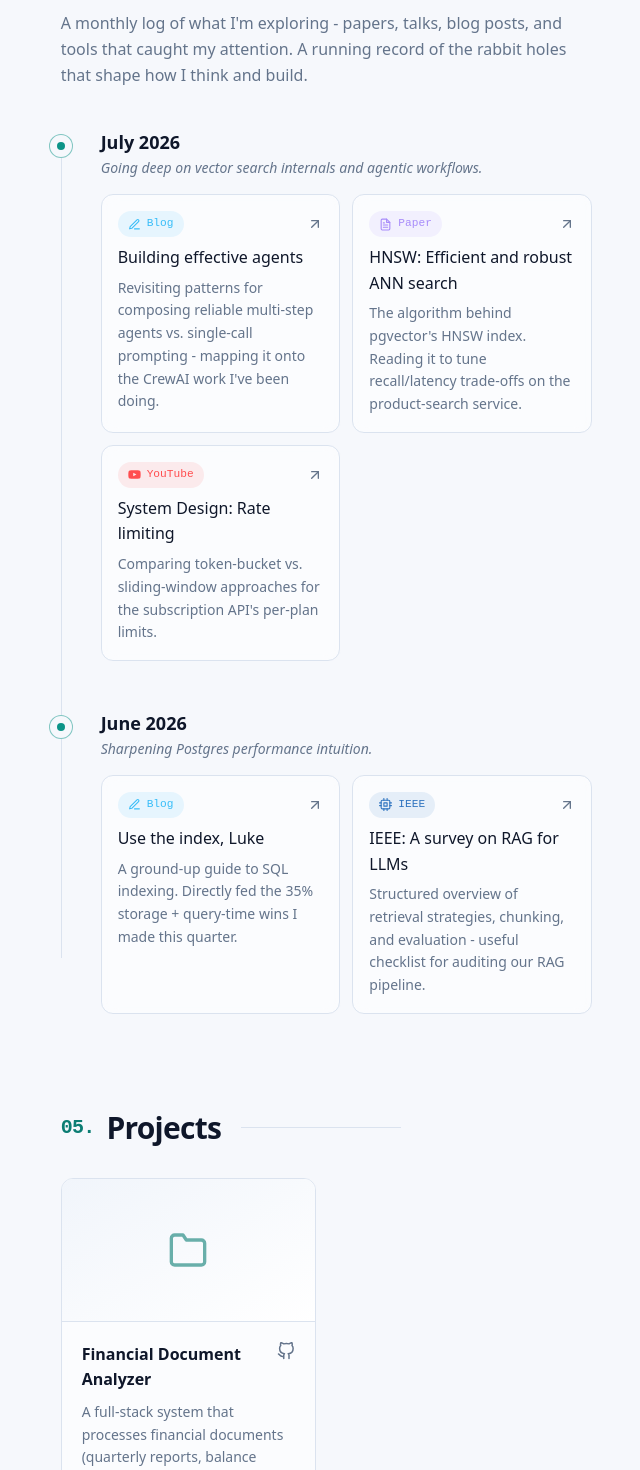
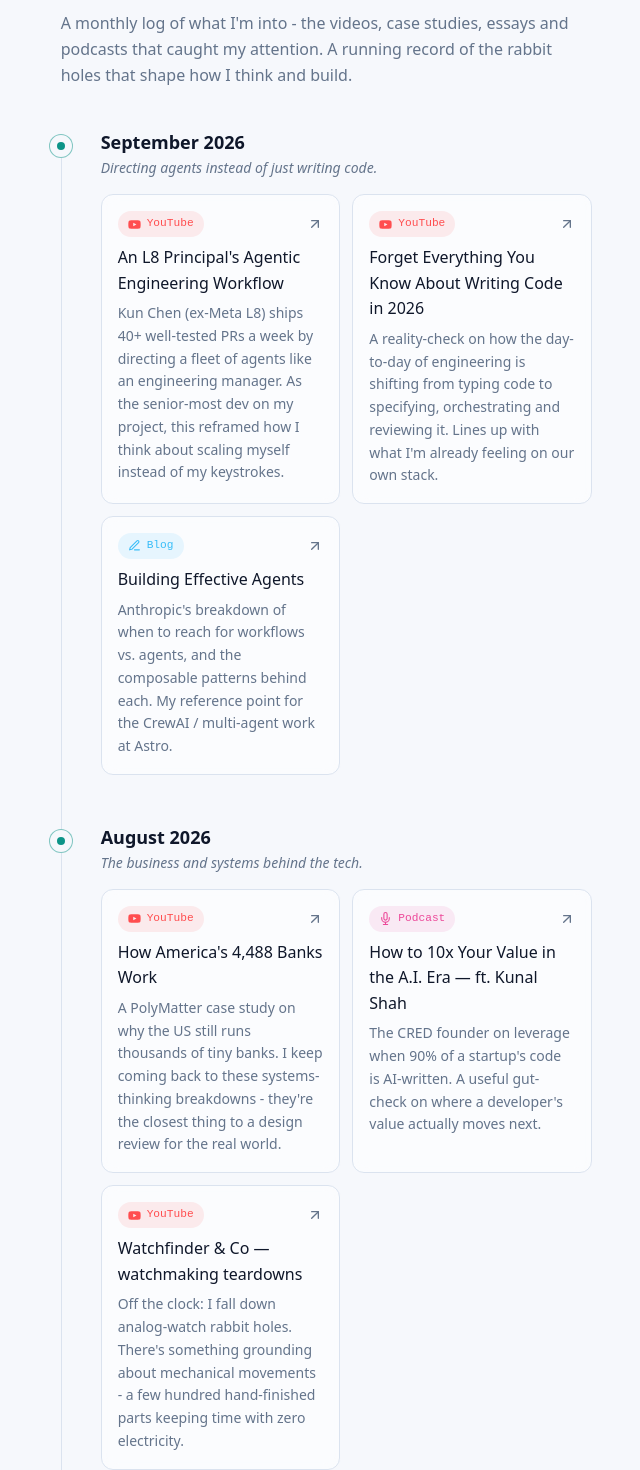
Before and after one commit to Pranav-OP/portfolio-v2, a React (Vite) app: page / in a window 1280 px wide. Shown: the part 4960-6430 px from the top of the page, without its empty margins (560-1200 px from the left). Built offline with nearby package versions, Linux system fonts and the light colour scheme.

Commit message:
chore : Updated The LAB

```diff
--- a/src/components/sections/Lab.jsx
+++ b/src/components/sections/Lab.jsx
@@ -79,8 +79,8 @@
     <section id="lab" className="scroll-mt-24 pt-20 lg:pt-24">
       <SectionHeading index={4} title="The Lab" />
       <Reveal as="p" className="-mt-2 mb-10 max-w-xl leading-relaxed text-muted">
-        A monthly log of what I'm exploring - papers, talks, blog posts, and
-        tools that caught my attention. A running record of the rabbit holes
+        A monthly log of what I'm into - the videos, case studies, essays and
+        podcasts that caught my attention. A running record of the rabbit holes
         that shape how I think and build.
       </Reveal>
 
--- a/src/data/lab.json
+++ b/src/data/lab.json
@@ -1,45 +1,101 @@
 [
+  {
+    "month": "2026-09",
+    "title": "September 2026",
+    "note": "Directing agents instead of just writing code.",
+    "entries": [
+      {
+        "title": "An L8 Principal's Agentic Engineering Workflow",
+        "type": "youtube",
+        "url": "https://www.youtube.com/watch?v=iQyg-KypKAA",
+        "description": "Kun Chen (ex-Meta L8) ships 40+ well-tested PRs a week by directing a fleet of agents like an engineering manager. As the senior-most dev on my project, this reframed how I think about scaling myself instead of my keystrokes."
+      },
+      {
+        "title": "Forget Everything You Know About Writing Code in 2026",
+        "type": "youtube",
+        "url": "https://www.youtube.com/watch?v=5_lUue8lNzI",
+        "description": "A reality-check on how the day-to-day of engineering is shifting from typing code to specifying, orchestrating and reviewing it. Lines up with what I'm already feeling on our own stack."
+      },
+      {
+        "title": "Building Effective Agents",
+        "type": "blog",
+        "url": "https://www.anthropic.com/engineering/building-effective-agents",
+        "description": "Anthropic's breakdown of when to reach for workflows vs. agents, and the composable patterns behind each. My reference point for the CrewAI / multi-agent work at Astro."
+      }
+    ]
+  },
+  {
+    "month": "2026-08",
+    "title": "August 2026",
+    "note": "The business and systems behind the tech.",
+    "entries": [
+      {
+        "title": "How America's 4,488 Banks Work",
+        "type": "youtube",
+        "url": "https://www.youtube.com/watch?v=Jz5L3X453Jw",
+        "description": "A PolyMatter case study on why the US still runs thousands of tiny banks. I keep coming back to these systems-thinking breakdowns - they're the closest thing to a design review for the real world."
+      },
+      {
+        "title": "How to 10x Your Value in the A.I. Era — ft. Kunal Shah",
+        "type": "podcast",
+        "url": "https://www.youtube.com/watch?v=L1Npx-fBing",
+        "description": "The CRED founder on leverage when 90% of a startup's code is AI-written. A useful gut-check on where a developer's value actually moves next."
+      },
+      {
+        "title": "Watchfinder & Co — watchmaking teardowns",
+        "type": "youtube",
+        "url": "https://www.youtube.com/@WatchfinderandCo",
+        "description": "Off the clock: I fall down analog-watch rabbit holes. There's something grounding about mechanical movements - a few hundred hand-finished parts keeping time with zero electricity."
+      }
+    ]
+  },
   {
     "month": "2026-07",
     "title": "July 2026",
-    "note": "Going deep on vector search internals and agentic workflows.",
+    "note": "Keeping a finger on the tech news cycle.",
     "entries": [
       {
-        "title": "Building effective agents",
-        "type": "blog",
-        "url": "https://www.anthropic.com/research/building-effective-agents",
-        "description": "Revisiting patterns for composing reliable multi-step agents vs. single-call prompting - mapping it onto the CrewAI work I've been doing."
+        "title": "CIA's Secret: How Peter Thiel Built a $200B Weapon",
+        "type": "youtube",
+        "url": "https://www.youtube.com/watch?v=Ut5s4rImEhI",
+        "description": "A Think School deep-dive on Palantir - how a data-analytics company became critical infrastructure for the state. Equal parts product, politics and power."
       },
       {
-        "title": "HNSW: Efficient and robust ANN search",
-        "type": "paper",
-        "url": "https://arxiv.org/abs/1603.09320",
-        "description": "The algorithm behind pgvector's HNSW index. Reading it to tune recall/latency trade-offs on the product-search service."
+        "title": "Fireship",
+        "type": "youtube",
+        "url": "https://www.youtube.com/@Fireship",
+        "description": "My 100-second pulse on the tech news cycle - new frameworks, model drops and the occasional roast. The fastest way I stay current between real projects."
       },
       {
-        "title": "System Design: Rate limiting",
-        "type": "youtube",
-        "url": "https://www.youtube.com/results?search_query=rate+limiting+system+design",
-        "description": "Comparing token-bucket vs. sliding-window approaches for the subscription API's per-plan limits."
+        "title": "Use The Index, Luke!",
+        "type": "blog",
+        "url": "https://use-the-index-luke.com/",
+        "description": "A developer's ground-up guide to how SQL indexing really works. This mental model directly fed the 35% storage and query-time wins I made on our PostgreSQL layer."
       }
     ]
   },
   {
     "month": "2026-06",
     "title": "June 2026",
-    "note": "Sharpening Postgres performance intuition.",
+    "note": "Range: startups, culture and where value is heading.",
     "entries": [
       {
-        "title": "Use the index, Luke",
-        "type": "blog",
-        "url": "https://use-the-index-luke.com/",
-        "description": "A ground-up guide to SQL indexing. Directly fed the 35% storage + query-time wins I made this quarter."
+        "title": "Y Combinator",
+        "type": "youtube",
+        "url": "https://www.youtube.com/@ycombinator",
+        "description": "Founder talks and startup teardowns I keep in rotation. Even from the engineering seat, thinking like a builder-of-the-business changes the calls I make on architecture and scope."
       },
       {
-        "title": "IEEE: A survey on RAG for LLMs",
-        "type": "ieee",
-        "url": "https://ieeexplore.ieee.org/",
-        "description": "Structured overview of retrieval strategies, chunking, and evaluation - useful checklist for auditing our RAG pipeline."
+        "title": "छत्रपती शिवाजी महाराज आणि मराठा साम्राज्य",
+        "type": "podcast",
+        "url": "https://www.youtube.com/watch?v=GeIv74gYk5k",
+        "description": "A Ketan Puri Marathi podcast on Shivaji Maharaj and the Maratha empire. Homegrown history, and quietly a masterclass in leadership, delegation and playing the long game."
+      },
+      {
+        "title": "This Past Weekend w/ Theo Von",
+        "type": "podcast",
+        "url": "https://www.youtube.com/@TheoVon",
+        "description": "My long-form, wind-down listen. Wide-ranging conversations that pull me out of the dev bubble and remind me the most interesting people rarely share my domain."
       }
     ]
   }
```
